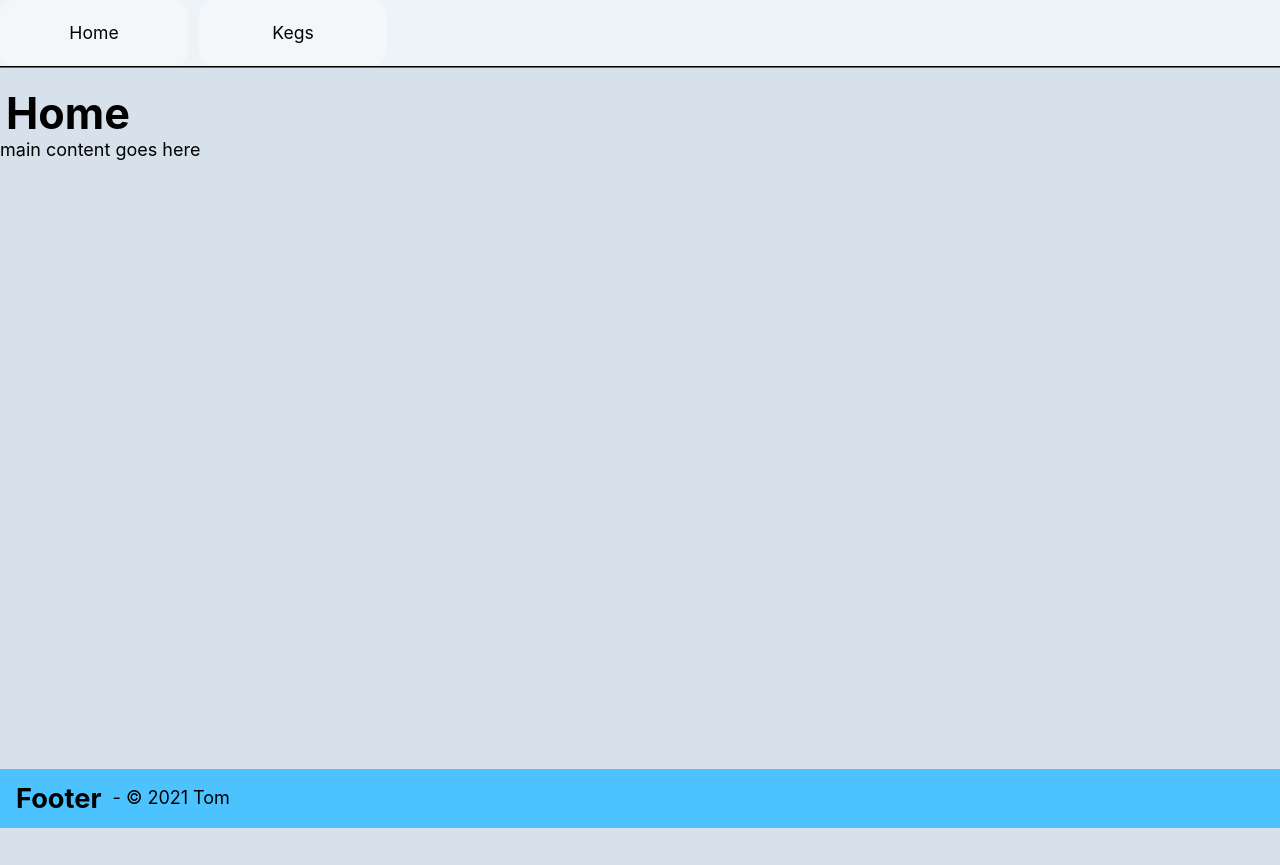
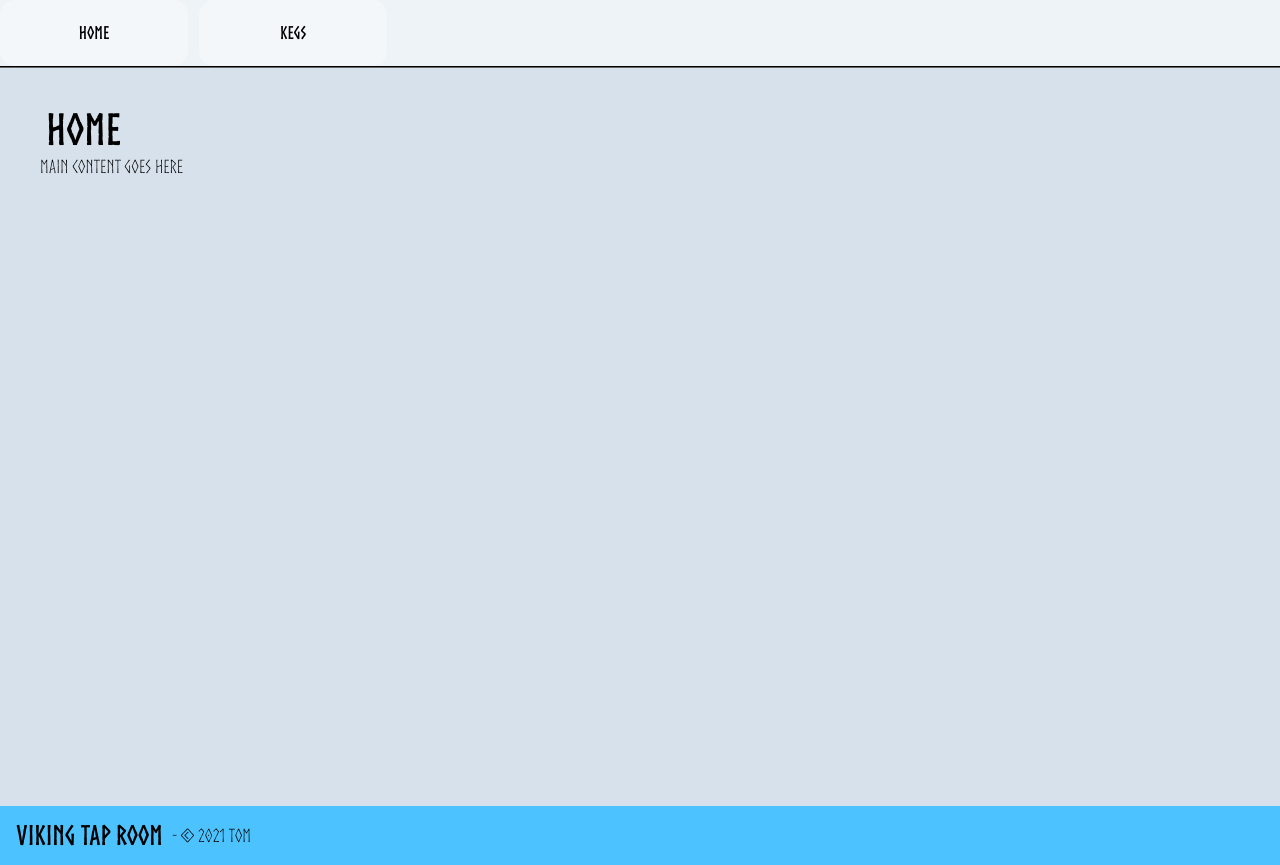
Before and after one commit to Usarneme/Viking_Tap_Room_Redux, a React (Create React App) app in the folder client/: page / in a window 1280 px wide. Before the commit the page ends 828 px from the top, so only its background shows below. Built offline with nearby package versions, Linux system fonts and the light colour scheme.

Commit message:
:lipstick: adds viking fonts and attribution file to src/fonts/

```diff
--- a/client/src/components/Footer.js
+++ b/client/src/components/Footer.js
@@ -10,7 +10,7 @@ function Footer() {
   }
   return (
     <div style={footerStyle}>
-      <h3>Footer</h3>
+      <h3>Viking Tap Room</h3>
       <span>&nbsp;-&nbsp;</span>
       <p>&copy; 2021 Tom</p>
     </div>
--- a/client/src/index.css
+++ b/client/src/index.css
@@ -46,17 +46,30 @@
   border-collapse: collapse;
   border-spacing: 0;
 }
+@font-face {
+  font-family: 'Norse';
+  src: url('./fonts/Norse.otf');
+}
+@font-face {
+  font-family: 'NorseBold';
+  src: url('./fonts/Norsebold.otf');
+}
+
 body {
   background: rgb(214, 225, 235);
   font-size: 18px;
-        font-family: Jetbrains, -apple-system, BlinkMacSystemFont, 'Segoe UI', Roboto, Oxygen, Ubuntu, Cantarell, 'Open Sans', 'Helvetica Neue', sans-serif;
+  font-family: Norse, NorseBold, -apple-system, BlinkMacSystemFont, 'Segoe UI', Roboto, Oxygen, Ubuntu, Cantarell, 'Open Sans', 'Helvetica Neue', sans-serif;
 }
+
 a {
   text-decoration: none;
   color: unset;
   font-size: 1.1rem;
+  font-family: NorseBold;
 }
+
 h1,h2,h3,h4,h5 {
+  font-family: NorseBold;
   font-weight: bold;
   margin: 3px;
   padding: 3px;
@@ -73,3 +86,10 @@
 h4 {
   font-size: 1.25rem;
 }
+
+.container {
+  max-width: 1200px;
+  margin: 0 auto;
+  padding: 1rem;
+  min-height: 71vh;
+}
--- a/client/src/pages/Home.js
+++ b/client/src/pages/Home.js
@@ -3,7 +3,7 @@ import Header from './../components/Header'
 
 function Home() {
   return(
-    <div style={{ minHeight: '70vh' }}>
+    <div className='container'>
     <Header title='Home' />
       main content goes here
     </div>
--- a/client/src/pages/Kegs.js
+++ b/client/src/pages/Kegs.js
@@ -3,7 +3,7 @@ import Header from './../components/Header'
 
 function Kegs() {
   return (
-    <div style={{ minHeight: '70vh' }}>
+    <div className='container'>
     <Header title='Kegs' />
       main content goes here
     </div>
```
Also changed, not shown: client/src/fonts/Norse.otf (added), client/src/fonts/Norsebold.otf (added), client/src/fonts/freefont_license.txt (added). Lines whose indentation alone changed are shown as unchanged.
